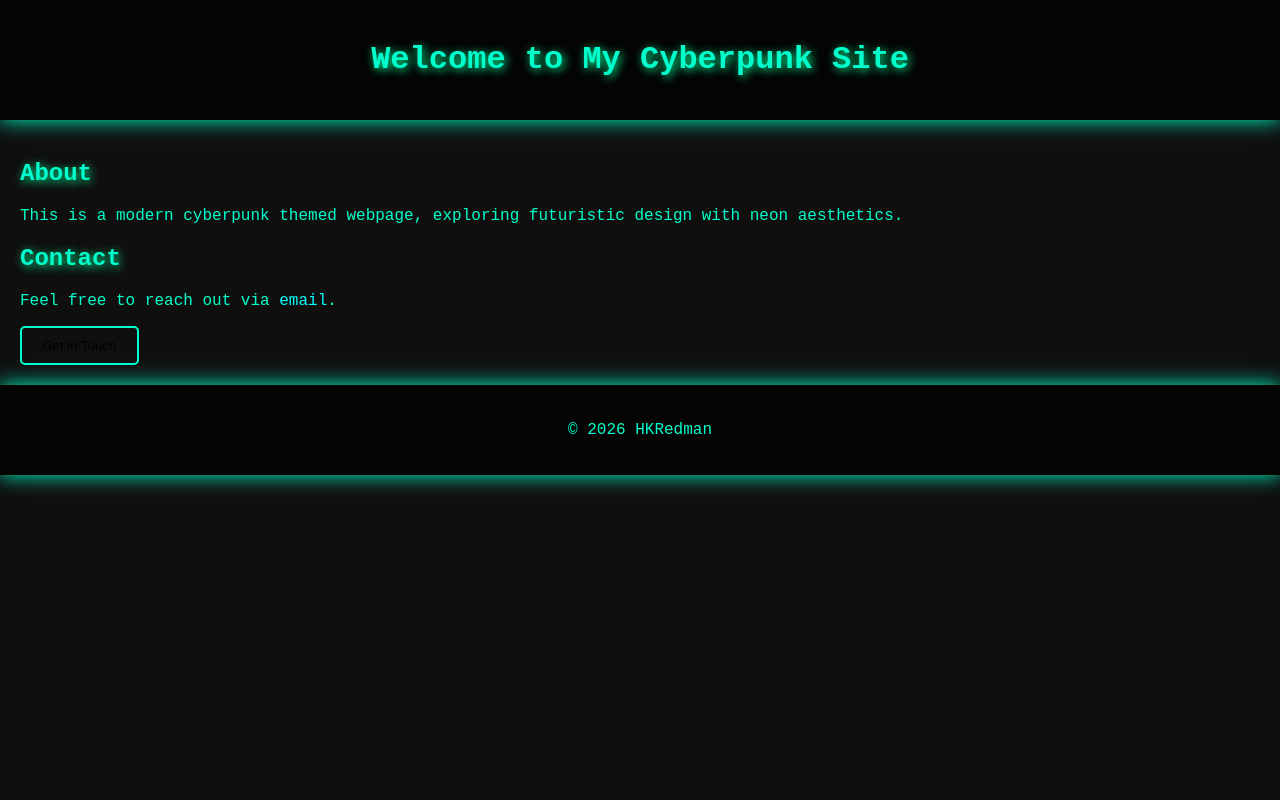
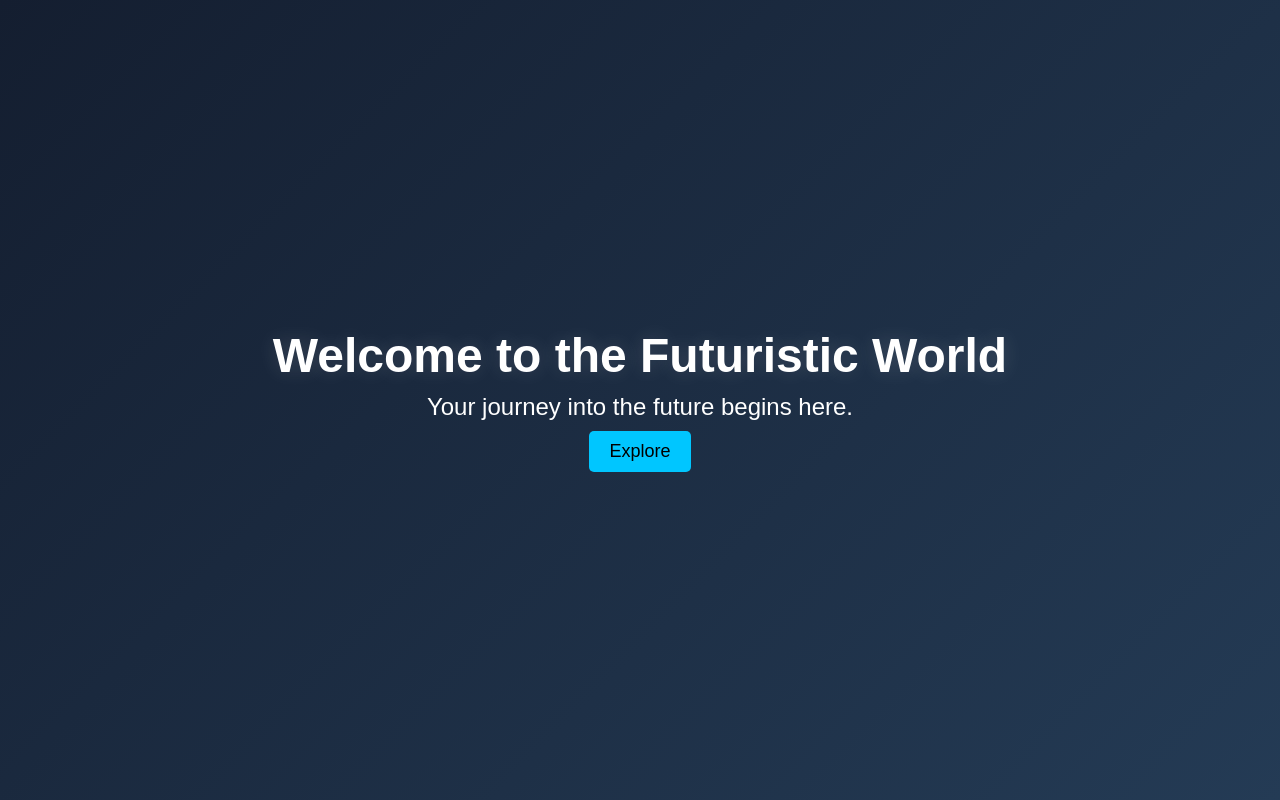
Before and after one commit to HKRedman/progrem, a plain HTML site: page index.html in a window 1280 px wide. Drawn offline with Linux system fonts and the light colour scheme.

Commit message:
Update index.html with a smooth cyber futuristic design

```diff
--- a/index.html
+++ b/index.html
@@ -3,63 +3,47 @@
 <head>
     <meta charset="UTF-8">
     <meta name="viewport" content="width=device-width, initial-scale=1.0">
-    <title>Cyberpunk Design</title>
-    <link rel="stylesheet" href="styles.css">
+    <title>Smooth Cyber Futuristic Design</title>
     <style>
         body {
-            background-color: #0f0f0f;
-            color: #00ffcc;
-            font-family: 'Courier New', Courier, monospace;
             margin: 0;
-            padding: 0;
+            font-family: 'Arial', sans-serif;
+            background: linear-gradient(135deg, #141e30, #243b55);
+            color: white;
+            display: flex;
+            justify-content: center;
+            align-items: center;
+            height: 100vh;
+            text-align: center;
         }
-        header, footer {
-            text-align: center;
-            padding: 20px;
-            background: rgba(0, 0, 0, 0.7);
-            box-shadow: 0 0 20px #00ffcc;
+        h1 {
+            font-size: 48px;
+            margin: 0;
+            text-shadow: 0 0 20px rgba(255, 255, 255, 0.15);
         }
-        main {
-            padding: 20px;
+        p {
+            font-size: 24px;
+            margin: 10px 0;
         }
-        h1, h2, h3 {
-            text-shadow: 2px 2px 10px #00ff99;
+        .button {
+            padding: 10px 20px;
+            background-color: #00c6ff;
+            border: none;
+            border-radius: 5px;
+            font-size: 18px;
+            cursor: pointer;
+            transition: background-color 0.3s ease;
         }
-        a {
-            color: #00ffff;
-            text-decoration: none;
-        }
-        .neon-button {
-            display: inline-block;
-            padding: 10px 20px;
-            border: 2px solid #00ffcc;
-            border-radius: 5px;
-            background: transparent;
-            transition: background 0.3s, color 0.3s;
-        }
-        .neon-button:hover {
-            background: #00ffcc;
-            color: #0f0f0f;
+        .button:hover {
+            background-color: #0072ff;
         }
     </style>
 </head>
 <body>
-    <header>
-        <h1>Welcome to My Cyberpunk Site</h1>
-    </header>
-    <main>
-        <section>
-            <h2>About</h2>
-            <p>This is a modern cyberpunk themed webpage, exploring futuristic design with neon aesthetics.</p>
-        </section>
-        <section>
-            <h2>Contact</h2>
-            <p>Feel free to reach out via <a href="mailto:contact@example.com">email</a>.</p>
-            <button class="neon-button">Get in Touch</button>
-        </section>
-    </main>
-    <footer>
-        <p>&copy; 2026 HKRedman</p>
-    </footer>
+    <div>
+        <h1>Welcome to the Futuristic World</h1>
+        <p>Your journey into the future begins here.</p>
+        <button class="button">Explore</button>
+    </div>
 </body>
 </html>
```
